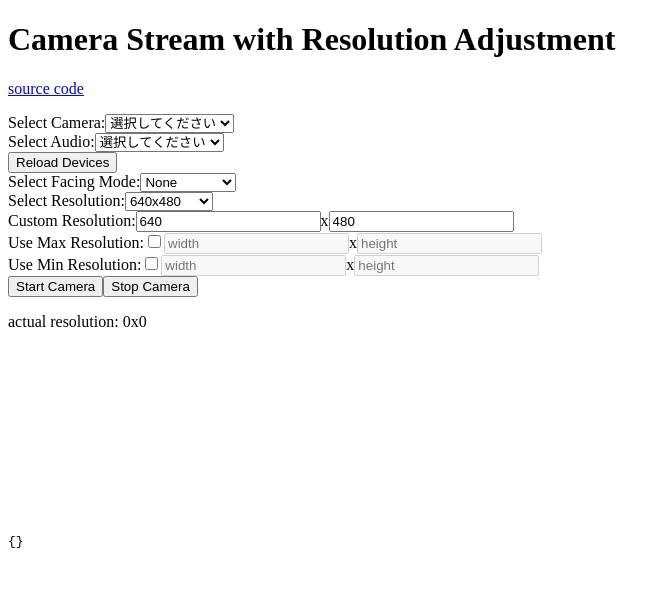
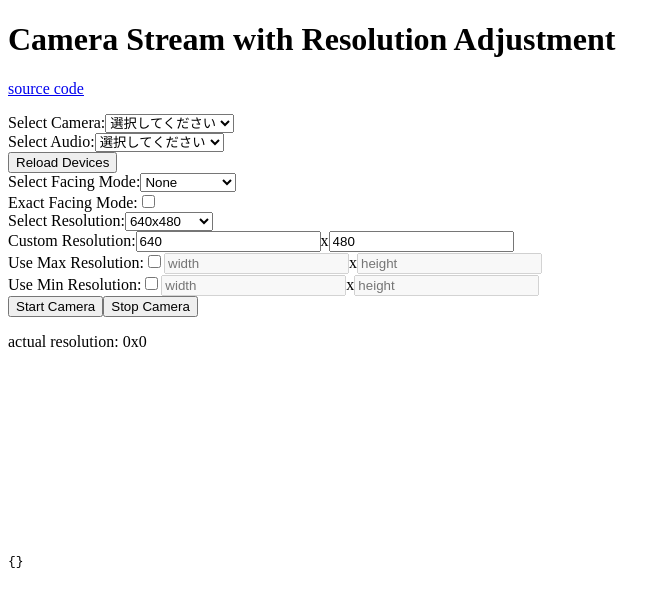
Before and after one commit to berlysia/sandbox-getusermedia-resolution, a React (Vite) app: page / in a window 1280 px wide. Shown: the top 606 px of the page, without its empty margins (0-671 px from the left). Built offline with nearby package versions, Linux system fonts and the light colour scheme.

Commit message:
facingModeのexact指定をトグルできるように変更

```diff
--- a/src/App.tsx
+++ b/src/App.tsx
@@ -19,6 +19,7 @@ const CameraApp = () => {
   const [selectedVideoDevice, setSelectedVideoDevice] = useState("");
   const [selectedAudioDevice, setSelectedAudioDevice] = useState("");
   const [facingMode, setFacingMode] = useState("");
+  const [exactFacingMode, setExactFacingMode] = useState(false);
 
   const fetchDevices = async () => {
     try {
@@ -79,7 +80,10 @@ const CameraApp = () => {
         video:
           useMaxResolution || useMinResolution
             ? {
-                ...(facingMode && { facingMode: { exact: facingMode } }),
+                ...(facingMode &&
+                  (exactFacingMode
+                    ? { facingMode: { exact: facingMode } }
+                    : { facingMode })),
                 width: {
                   ideal: resolution.width,
                   ...(useMaxResolution ? { max: maxResolution.width } : {}),
@@ -94,7 +98,10 @@ const CameraApp = () => {
             : {
                 width: resolution.width,
                 height: resolution.height,
-                ...(facingMode && { facingMode: { exact: facingMode } }),
+                ...(facingMode &&
+                  (exactFacingMode
+                    ? { facingMode: { exact: facingMode } }
+                    : { facingMode })),
               },
       };
 
@@ -200,6 +207,17 @@ const CameraApp = () => {
             <option value="user">user</option>
             <option value="environment">environment</option>
           </select>
+        </label>
+      </div>
+
+      <div>
+        <label>
+          Exact Facing Mode:
+          <input
+            type="checkbox"
+            checked={exactFacingMode}
+            onChange={(e) => setExactFacingMode(e.target.checked)}
+          />
         </label>
       </div>
 
```
